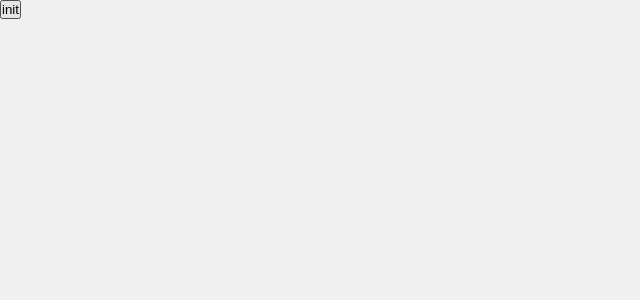
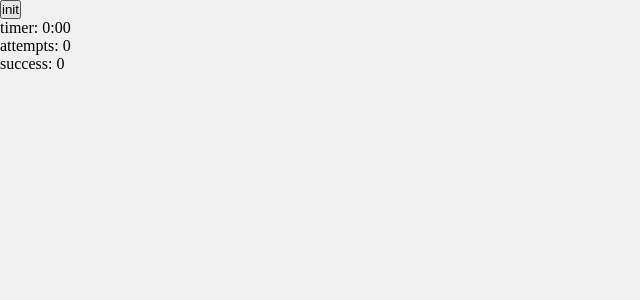
Before and after one commit to S-404/memory-game, a React (Create React App) app: page / in a window 1280 px wide. Shown: the top 300 px of the page, without its empty margins (0-640 px from the left). Built offline with nearby package versions, Linux system fonts and the light colour scheme.

Commit message:
implement counter

```diff
--- a/src/App.js
+++ b/src/App.js
@@ -1,6 +1,7 @@
 import './App.css';
 import Desktop from "./components/desktop/Desktop";
 import CardsController from "./store/CardsController";
+import Counter from "./components/counter/Counter";
 
 function App() {
     const {initCards} = CardsController
@@ -10,6 +11,7 @@ function App() {
     return (
         <div className="App">
             <button onClick={onClickButton}>init</button>
+            <Counter/>
             <Desktop/>
         </div>
     );
--- a/src/components/card/Card.jsx
+++ b/src/components/card/Card.jsx
@@ -2,6 +2,7 @@ import React, {useEffect, useMemo} from 'react';
 import './card.scss'
 import CardsController from "../../store/CardsController";
 import {observer} from "mobx-react-lite";
+import CounterController from "../../store/CounterController";
 
 const Card = observer(({card}) => {
     const {
@@ -11,6 +12,12 @@ const Card = observer(({card}) => {
         selectCard,
         deselectCards
     } = CardsController
+
+    const {
+        incrementAttempts,
+        startTimer,
+        isTimerStarted,
+    } = CounterController
 
     const clickHandler = () => {
         selectCard(card)
@@ -24,12 +31,27 @@ const Card = observer(({card}) => {
     }, [selected1, selected2])
 
     useEffect(() => {
-        if (selected2 !== null) {
-            if (checkMatch()) {
+        if (selected2 !== card) return
 
+        if (!isTimerStarted) {
+            startTimer()
+        }
+
+        function timeout(delay) {
+            return new Promise(res => setTimeout(res, delay));
+        }
+
+        async function check() {
+            if (selected2 !== null) {
+                let isSuccessful = checkMatch()
+                incrementAttempts(isSuccessful)
+                await timeout(500)
+                deselectCards()
             }
-            deselectCards()
         }
+
+        check()
+
     }, [selected2])
 
 
--- a/src/components/counter/Counter.jsx
+++ b/src/components/counter/Counter.jsx
@@ -1,11 +1,42 @@
-import React from 'react';
+import React, {useMemo} from 'react';
+import CounterController from "../../store/CounterController";
+import {observer} from "mobx-react-lite";
+import {useInterval} from "../../hooks/useInterval";
 
-const Counter = () => {
+const TIMER_TICK = 1000
+
+const Counter = observer(() => {
+    const {
+        timer,
+        attempts,
+        successfulAttempts,
+        isTimerStarted,
+        incrementTimer
+    } = CounterController
+
+
+    useInterval(async () => {
+        if (isTimerStarted) {
+            incrementTimer(TIMER_TICK)
+        }
+    }, TIMER_TICK)
+
+    const formattedTimer = useMemo(()=>{
+        const hourMs = 60000
+        const secMs = 1000
+        let min = Math.floor(timer/hourMs)
+        let sec = ((timer%hourMs)/secMs).toFixed(0);
+        return `${min}:${sec.padStart(2,"0")}`
+    },[timer])
+
     return (
         <div>
+            <div>{`timer: ${formattedTimer}`}</div>
+            <div>{`attempts: ${attempts}`}</div>
+            <div>{`success: ${successfulAttempts}`}</div>
 
         </div>
     );
-};
+});
 
 export default Counter;
--- /dev/null
+++ b/src/hooks/useInterval.js
@@ -0,0 +1,23 @@
+import {useEffect, useRef} from 'react';
+
+export const useInterval = (callback, delay) => {
+
+    const cachedCallback = useRef(null);
+
+    useEffect(() => {
+        cachedCallback.current = callback;
+    }, [callback]);
+
+    useEffect(() => {
+
+        const callCachedCallback = () => {
+            cachedCallback.current();
+        }
+
+        if (delay !== null) {
+            let intervalID = setInterval(callCachedCallback, delay);
+            return () => clearInterval(intervalID);
+        }
+
+    }, [delay]);
+}
--- /dev/null
+++ b/src/store/CounterController.js
@@ -0,0 +1,35 @@
+import {makeAutoObservable} from "mobx";
+
+class CounterController {
+    isTimerStarted = false
+    timer = 0
+    attempts = 0
+    successfulAttempts = 0
+
+    constructor() {
+        makeAutoObservable(this)
+    }
+
+    resetCounter = () => {
+        this.isTimerStarted = false
+        this.timer = 0
+        this.attempts = 0
+        this.successfulAttempts = 0
+    }
+
+    incrementAttempts = (isSuccessful) => {
+        this.attempts++
+        if (isSuccessful) {
+            this.successfulAttempts++
+        }
+    }
+
+    incrementTimer = (ms) => {
+        this.timer += ms
+    }
+    startTimer = () => {
+        this.isTimerStarted = true
+    }
+}
+
+export default new CounterController()
```
